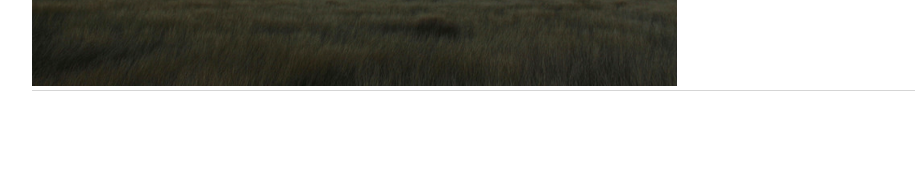
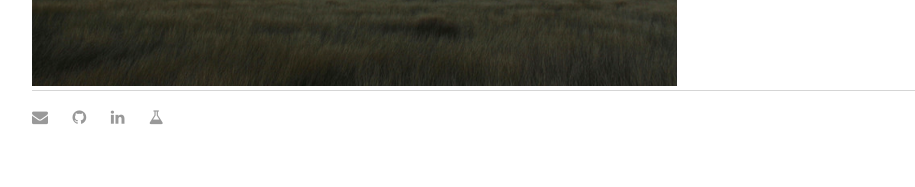
Before and after one commit to rkstan/rkstan.github.io, a Jekyll site: the page built from index.html, in a window 1280 px wide. Shown: the part 887-1074 px from the top of the page, without its empty margins (160-1075 px from the left). Built offline with Jekyll 4.4.1, drawn with Linux system fonts in a browser that asks for light colours.

Commit message:
Update default.html

```diff
--- a/_layouts/default.html
+++ b/_layouts/default.html
@@ -4,7 +4,7 @@
     <title>{{ page.title }}</title>
 
     <link rel="stylesheet" type="text/css" href="/css/main.css">
-    <link rel="stylesheet" href="https://github.com/rkstan/rkstan.github.io/blob/master/font-awesome-4.6.3/css/font-awesome.css">
+    <link rel="stylesheet" href="/font-awesome-4.6.3/css/font-awesome.css">
 
   </head>
 
```
